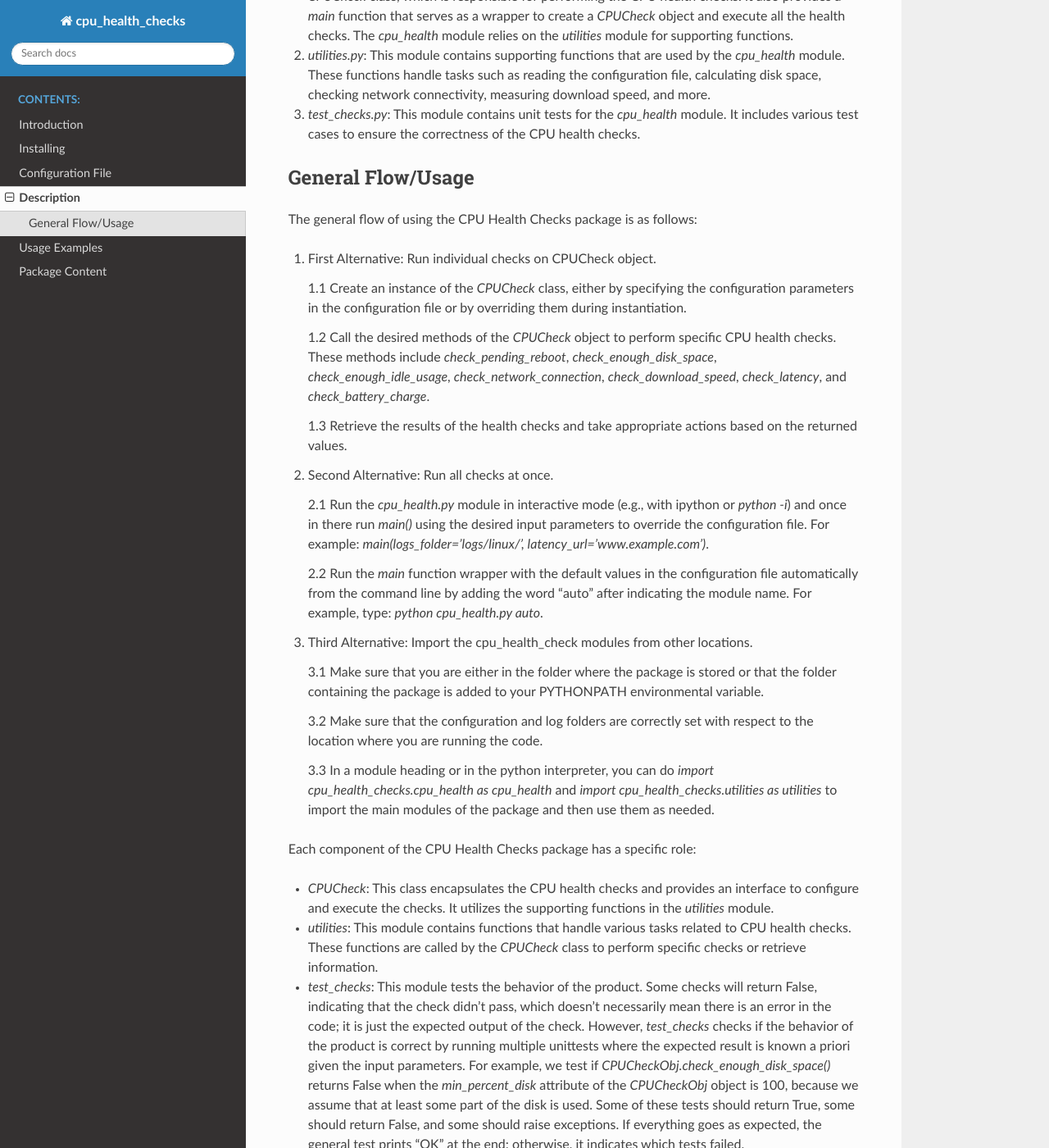
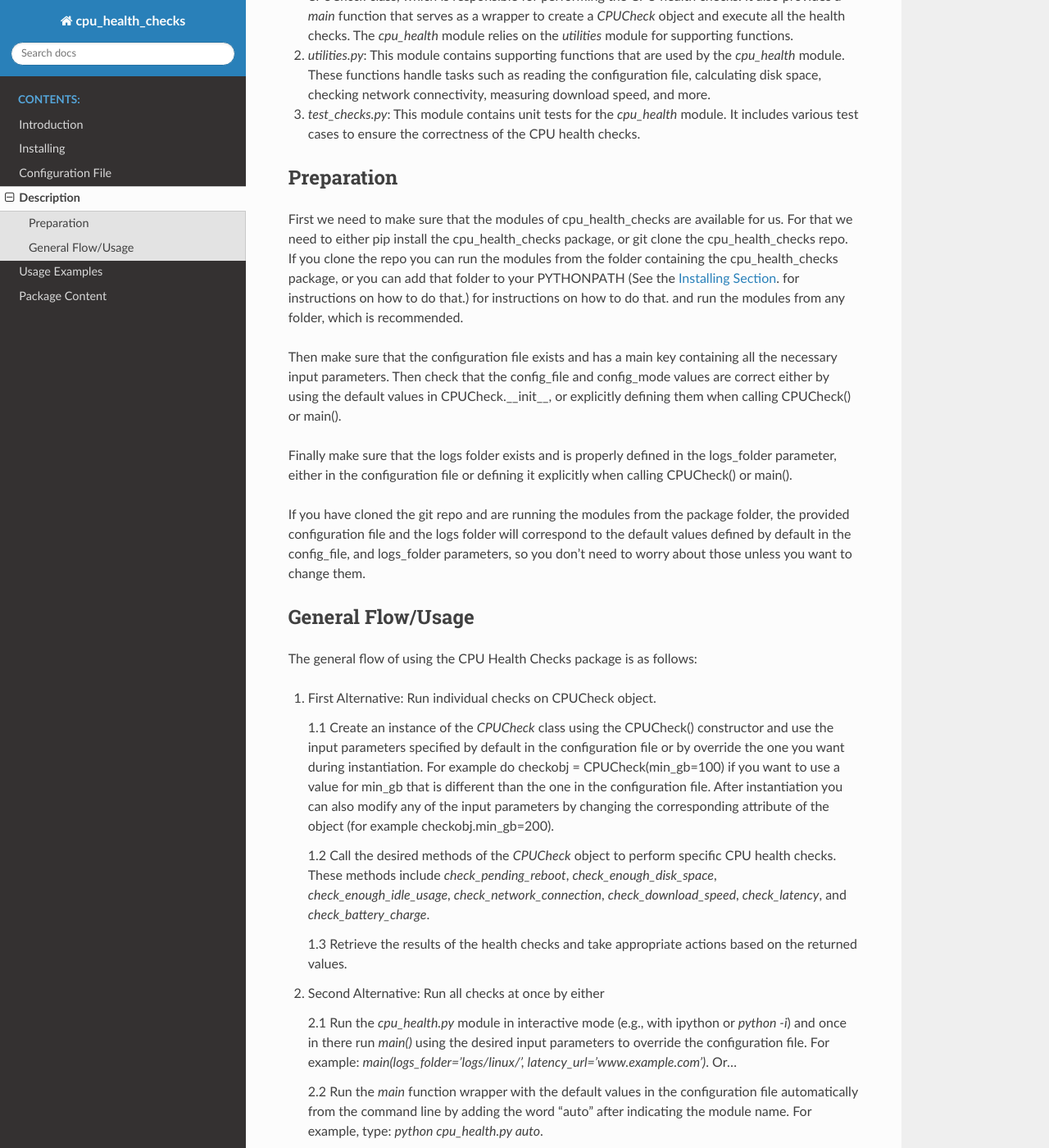
Before and after one commit to fsantanar/cpu_health_checks, a Sphinx documentation site: the page built from docs/sphinx/Description.rst, in a window 1280 px wide and 1400 px high, scrolled down 272 px. Shown: the whole window at 82% size. Built offline with Sphinx 7.4.7 and the Read the Docs theme 2.0.0, drawn with Linux system fonts in a browser that asks for light colours; some of the changed text lies outside the part shown.

Commit message:
Updating Documentation and Adding Exception
The Description section of the documentation was updated to make
a more accurate usage manual, and I also edited cpu_health.py
to include an exception raise when the logs folder is not found
to interrupt the execution early in that case.

```diff
--- a/cpu_health.py
+++ b/cpu_health.py
@@ -148,6 +148,12 @@ class CPUCheck:
         for key, val in input_values.items():
             setattr(self, key, val)  # Put all the values in the dictionary as object attributes
 
+        # Checks if the log folder exists
+        if not os.path.exists(self.logs_folder):
+            raise FileNotFoundError(f'Log folder {self.logs_folder} was not found. '
+                                    f'Please create it and make sure the logs_folder parameter\n'
+                                    f'is properly defined in the configuration file or when'
+                                    f' calling main() or CPUCheck()')
         # Determines the log filename based on important system properties
         log_filename = utilities.determines_log_filename()
         log_folder_and_name = os.path.join(self.logs_folder, log_filename)
--- a/docs/sphinx/Description.rst
+++ b/docs/sphinx/Description.rst
@@ -9,6 +9,18 @@ The CPU Health Checks package provides a comprehensive set of CPU health check f
 
 3. `test_checks.py`: This module contains unit tests for the `cpu_health` module. It includes various test cases to ensure the correctness of the CPU health checks.
 
+Preparation
+-----------
+
+First we need to make sure that the modules of cpu_health_checks are available for us.
+For that we need to either pip install the cpu_health_checks package, or git clone the cpu_health_checks repo. If you clone the repo you can run the modules from the folder containing the cpu_health_checks package, or you can add that folder to your PYTHONPATH (See the `Installing Section <https://cpu-health-checks.readthedocs.io/en/latest/Installing.html>`_. for instructions on how to do that.) for instructions on how to do that. and run the modules from any folder, which is recommended.
+
+Then make sure that the configuration file exists and has a main key containing all the necessary input parameters. Then check that the config_file and config_mode values are correct either by using the default values in CPUCheck.__init__, or explicitly defining them when calling CPUCheck() or main().
+
+Finally make sure that the logs folder exists and is properly defined in the logs_folder parameter, either in the configuration file or defining it explicitly when calling CPUCheck() or main().
+
+If you have cloned the git repo and are running the modules from the package folder, the provided configuration file and the logs folder will correspond to the default values defined by default in the config_file, and logs_folder parameters, so you don't need to worry about those unless you want to change them.
+
 General Flow/Usage
 ------------------
 
@@ -16,25 +28,21 @@ The general flow of using the CPU Health Checks package is as follows:
 
 1. First Alternative: Run individual checks on CPUCheck object.
 
-   1.1 Create an instance of the `CPUCheck` class, either by specifying the configuration parameters in the configuration file or by overriding them during instantiation.
+   1.1 Create an instance of the `CPUCheck` class using the CPUCheck() constructor and use the input parameters specified by default in the configuration file or by override the one you want during instantiation. For example do checkobj = CPUCheck(min_gb=100) if you want to use a value for min_gb that is different than the one in the configuration file. After instantiation you can also modify any of the input parameters by changing the corresponding attribute of the object (for example checkobj.min_gb=200).
 
    1.2 Call the desired methods of the `CPUCheck` object to perform specific CPU health checks. These methods include `check_pending_reboot`, `check_enough_disk_space`, `check_enough_idle_usage`, `check_network_connection`, `check_download_speed`, `check_latency`, and `check_battery_charge`.
 
    1.3 Retrieve the results of the health checks and take appropriate actions based on the returned values.
 
-2. Second Alternative: Run all checks at once.
+2. Second Alternative: Run all checks at once by either
 
-   2.1 Run the `cpu_health.py` module in interactive mode (e.g., with ipython or `python -i`) and once in there run `main()` using the desired input parameters to override the configuration file. For example: `main(logs_folder='logs/linux/', latency_url='www.example.com')`.
+   2.1 Run the `cpu_health.py` module in interactive mode (e.g., with ipython or `python -i`) and once in there run `main()` using the desired input parameters to override the configuration file. For example: `main(logs_folder='logs/linux/', latency_url='www.example.com')`. Or...
 
    2.2 Run the `main` function wrapper with the default values in the configuration file automatically from the command line by adding the word "auto" after indicating the module name. For example, type: `python cpu_health.py auto`.
 
 3. Third Alternative: Import the cpu_health_check modules from other locations.
 
-   3.1 Make sure that you are either in the folder where the package is stored or that the folder containing the package is added to your PYTHONPATH environmental variable.
-
-   3.2 Make sure that the configuration and log folders are correctly set with respect to the location where you are running the code.
-
-   3.3 In a module heading or in the python interpreter, you can do `import cpu_health_checks.cpu_health as cpu_health` and `import cpu_health_checks.utilities as utilities` to import the main modules of the package and then use them as needed.
+   3.1 In a module heading or in the python interpreter, you can do `import cpu_health_checks.cpu_health as cpu_health`, `import cpu_health_checks.utilities as utilities`, and `import cpu_health_checks.tests.test_checks as test_checks` to import the main modules of the package and then use them as needed. Adjust the module alias or the import syntax as preferred.
 
 Each component of the CPU Health Checks package has a specific role:
 
```
